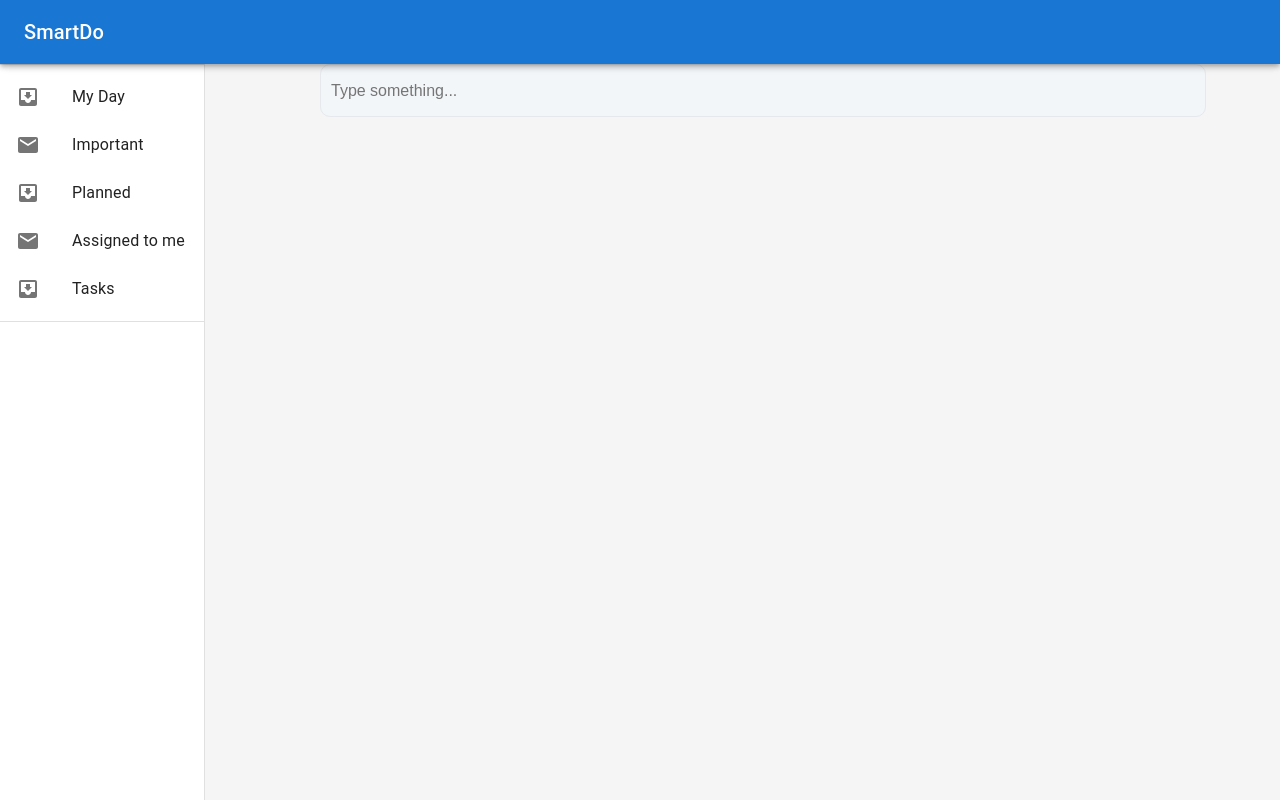
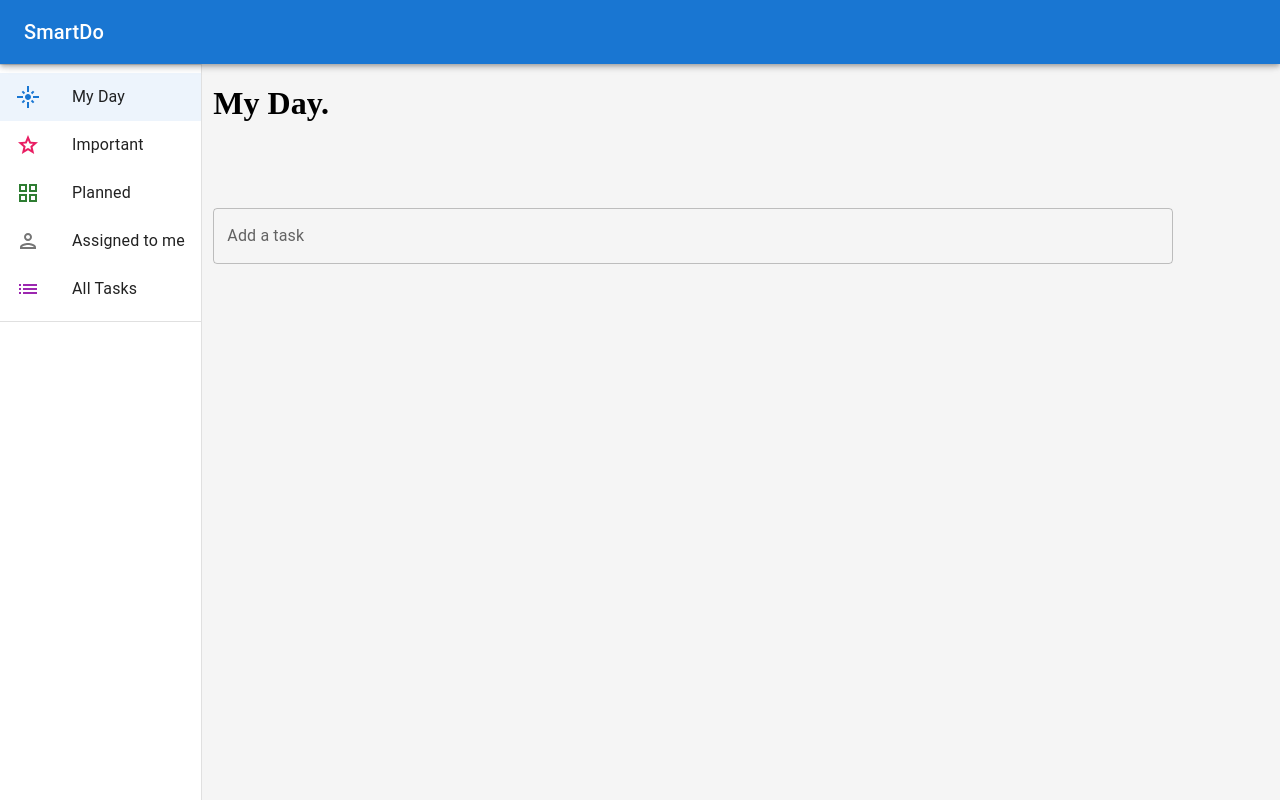
Before and after one commit to sachintripathi0077/smartToDo, a React (Create React App) app in the folder smart-todo/: page /dashboard in a window 1280 px wide. Built offline with nearby package versions, Linux system fonts and the light colour scheme.

Commit message:
SideDrawer changes: Selected item highlight+render

```diff
--- a/smart-todo/package.json
+++ b/smart-todo/package.json
@@ -14,6 +14,7 @@
     "material-ui": "^1.0.0-beta.47",
     "react": "^17.0.2",
     "react-dom": "^17.0.2",
+    "react-redux": "^7.2.6",
     "react-router-dom": "^6.0.2",
     "react-scripts": "4.0.3",
     "web-vitals": "^1.1.2"
--- a/smart-todo/src/App.css
+++ b/smart-todo/src/App.css
@@ -19,5 +19,5 @@
 
 #inputBarPos{
   padding-left: 10%;
-  bottom: 0px;
+
 }
--- a/smart-todo/src/Components/Dashboard.js
+++ b/smart-todo/src/Components/Dashboard.js
@@ -5,21 +5,57 @@ import Box from "@mui/material/Box";
 import Paper from "@mui/material/Paper";
 import Grid from "@mui/material/Grid";
 import InputBar from "./InputBar";
+import MyDay from "./Layout/DrawerPages/MyDay";
+import Important from "./Layout/DrawerPages/Important";
+import Planned from "./Layout/DrawerPages/Planned";
+import Assigned from "./Layout/DrawerPages/Assigned";
+import All from "./Layout/DrawerPages/All";
+import { Routes, Route } from "react-router-dom";
+import { useState, useEffect } from "react";
 
 function Dashboard() {
-  console.log("Dashboard loaded.");
+  const [drawerItem, setDrawerItem] = useState({
+    item: "MyDay",
+  });
+  const displayDrawerItemType = (type) => {
+    setDrawerItem({ item: type });
+  };
+
+  useEffect(() => {
+    console.log(drawerItem.item, "==>State");
+  }, [drawerItem]);
+
+  const renderDrawerItem = () => {
+    switch (drawerItem.item) {
+      case "MyDay":
+        return <MyDay />;
+      case "Important":
+        return <Important />;
+      case "Planned":
+        return <Planned />;
+      case "Assigned":
+        return <Assigned />;
+      case "All":
+        return <All />;
+      default:
+        return <MyDay />;
+    }
+  };
+
   return (
     <>
       <Box sx={{ flexGrow: 1 }}>
         <Grid container spacing={0}>
           <Grid item xs={6} md={2}>
-            <SideDrawer />
+            <SideDrawer
+              displayType={displayDrawerItemType}
+              selectedItem={drawerItem.item}
+            />
           </Grid>
           <Grid item xs={6} md={10}>
+            {renderDrawerItem()}
 
-            <div id="inputBarPos">
-              <InputBar />
-            </div>
+            <InputBar />
           </Grid>
         </Grid>
       </Box>
--- a/smart-todo/src/Components/InputBar.js
+++ b/smart-todo/src/Components/InputBar.js
@@ -1,43 +1,22 @@
 import * as React from 'react';
-import { useInput } from '@mui/base';
-import { styled } from '@mui/system';
+import Box from '@mui/material/Box';
+import TextField from '@mui/material/TextField';
+import Toolbar from '@mui/material/Toolbar';
 
-const StyledInputElement = styled('input')`
-  width: 90%;
-  font-size: 1rem;
-  font-family: IBM Plex Sans, sans-serif;
-  font-weight: 400;
-  line-height: 2.4375em;
-  background: rgb(243, 246, 249);
-  border: 1px solid #e5e8ec;
-  border-radius: 10px;
-  padding: 6px 10px ;
-  padding-left:2%
-  color: #20262d;
-  transition: 90% 300ms ease;
+export default function InputBar() {
+    const handleChange = ()=>{
+        console.log("change happended.")
+    }
+  return (
+    <Box
+      sx={{
+        width: '90%',
+        maxWidth: '100%',
 
-  &:hover {
-    background: #eaeef3;
-    border-color: #e5e8ec;
-  }
-
-  &:focus {
-    outline: none;
-    width: 90%;
-    transition: width 200ms ease-out;
-  }
-`;
-
-const CustomInput = React.forwardRef(function CustomInput(props, ref) {
-  const { getRootProps, getInputProps } = useInput(props, ref);
-
-  return (
-    <div {...getRootProps()}>
-      <StyledInputElement {...props} {...getInputProps()} />
-    </div>
+      }}
+    >
+        <Toolbar/>
+      <TextField fullWidth label="Add a task" id="fullWidth" onChange={handleChange}/>
+    </Box>
   );
-});
-
-export default function UseInput() {
-  return <CustomInput aria-label="Demo input" placeholder="Type something..." />;
 }
--- /dev/null
+++ b/smart-todo/src/Components/Layout/DrawerPages/All.js
@@ -0,0 +1,13 @@
+import React from 'react'
+
+function All() {
+    return (
+        <div>
+            <h1>
+                All Tasks.
+            </h1>
+        </div>
+    )
+}
+
+export default All
--- /dev/null
+++ b/smart-todo/src/Components/Layout/DrawerPages/Assigned.js
@@ -0,0 +1,11 @@
+import React from "react";
+
+function Assigned() {
+  return (
+    <div>
+      <h1>Assigned to me.</h1>
+    </div>
+  );
+}
+
+export default Assigned;
--- /dev/null
+++ b/smart-todo/src/Components/Layout/DrawerPages/Important.js
@@ -0,0 +1,11 @@
+import React from "react";
+
+function Important() {
+  return (
+    <div>
+      <h1>Important.</h1>
+    </div>
+  );
+}
+
+export default Important;
--- /dev/null
+++ b/smart-todo/src/Components/Layout/DrawerPages/MyDay.js
@@ -0,0 +1,13 @@
+import React from 'react'
+
+function MyDay() {
+    return (
+        <div>
+            <h1>
+                My Day.
+            </h1>
+        </div>
+    )
+}
+
+export default MyDay
--- /dev/null
+++ b/smart-todo/src/Components/Layout/DrawerPages/Planned.js
@@ -0,0 +1,11 @@
+import React from "react";
+
+function Planned() {
+  return (
+    <div>
+      <h1>Planned.</h1>
+    </div>
+  );
+}
+
+export default Planned;
--- a/smart-todo/src/Components/Layout/SideDrawer.js
+++ b/smart-todo/src/Components/Layout/SideDrawer.js
@@ -1,49 +1,31 @@
 import * as React from "react";
 import Box from "@mui/material/Box";
 import Drawer from "@mui/material/Drawer";
-import CssBaseline from "@mui/material/CssBaseline";
-import AppBar from "@mui/material/AppBar";
 import Toolbar from "@mui/material/Toolbar";
 import List from "@mui/material/List";
-import Typography from "@mui/material/Typography";
 import Divider from "@mui/material/Divider";
 import ListItem from "@mui/material/ListItem";
 import ListItemIcon from "@mui/material/ListItemIcon";
 import ListItemText from "@mui/material/ListItemText";
-import InboxIcon from "@mui/icons-material/MoveToInbox";
-import MailIcon from "@mui/icons-material/Mail";
-// import { makeStyles } from "@mui/material";
-// import { makeStyles } from '@mui/styles';
+import FlareIcon from "@mui/icons-material/Flare";
+import GradeOutlinedIcon from "@mui/icons-material/GradeOutlined";
+import { pink } from "@mui/material/colors";
+import GridViewOutlinedIcon from "@mui/icons-material/GridViewOutlined";
+import PersonOutlinedIcon from "@mui/icons-material/PersonOutlined";
+import ListOutlinedIcon from "@mui/icons-material/ListOutlined";
+import { purple } from "@mui/material/colors";
+import { Link, Route, Routes } from "react-router-dom";
+import MyDay from "./DrawerPages/MyDay";
 
-const drawerWidth = "16%";
-
-// const useStyles = makeStyles((theme)=>({
-//   bottomPush: {
-//     position: "fixed",
-//     bottom: 0,
-//     textAlign: "center",
-//     paddingBottom: 10,
-// }
-// }))
+const drawerWidth = "auto";
 
 function SideDrawer(props) {
-  {
-    console.log("Drawer loaded");
-  }
-  // const classes = useStyles();
+  const handleClick = (type) => {
+    props.displayType(type);
+  };
+
   return (
     <Box sx={{ display: "flex" }}>
-      {/* <CssBaseline /> */}
-      {/* <AppBar
-        position="fixed"
-        sx={{ width: `calc(100% - ${drawerWidth}px)`, ml: `${drawerWidth}px` }}
-      >
-        <Toolbar>
-          <Typography variant="h6" noWrap component="div">
-            Permanent drawer
-          </Typography>
-        </Toolbar>
-      </AppBar> */}
       <Drawer
         sx={{
           width: drawerWidth,
@@ -60,28 +42,68 @@ function SideDrawer(props) {
         <Toolbar />
         <Divider />
         <List>
-          {["My Day", "Important", "Planned", "Assigned to me", "Tasks"].map(
-            (text, index) => (
-              <ListItem button key={text}>
-                <ListItemIcon>
-                  {index % 2 === 0 ? <InboxIcon /> : <MailIcon />}
-                </ListItemIcon>
-                <ListItemText primary={text} />
-              </ListItem>
-            )
-          )}
+          <ListItem
+            button
+            key={"My Day"}
+            onClick={() => handleClick("MyDay")}
+            selected={props.selectedItem === "MyDay"}
+          >
+            <ListItemIcon>
+              <FlareIcon color="primary" />
+            </ListItemIcon>
+            <ListItemText primary={"My Day"} />
+          </ListItem>
+
+          <ListItem
+            button
+            key={"Important"}
+            onClick={() => handleClick("Important")}
+            selected={props.selectedItem === "Important"}
+          >
+            <ListItemIcon>
+              <GradeOutlinedIcon sx={{ color: pink[500] }} />
+            </ListItemIcon>
+            <ListItemText primary={"Important"} />
+          </ListItem>
+
+          <ListItem
+            button
+            key={"Planned"}
+            onClick={() => handleClick("Planned")}
+            selected={props.selectedItem === "Planned"}
+          >
+            <ListItemIcon>
+              <GridViewOutlinedIcon color="success" />
+            </ListItemIcon>
+            <ListItemText primary={"Planned"} />
+          </ListItem>
+
+          <ListItem
+            button
+            key={"Assigned to me"}
+            onClick={() => handleClick("Assigned")}
+            selected={props.selectedItem === "Assigned"}
+          >
+            <ListItemIcon>
+              <PersonOutlinedIcon color="action" />
+            </ListItemIcon>
+            <ListItemText primary={"Assigned to me"} />
+          </ListItem>
+
+          <ListItem
+            button
+            key={"All Tasks"}
+            onClick={() => handleClick("All")}
+            selected={props.selectedItem === "All"}
+          >
+            <ListItemIcon>
+              <ListOutlinedIcon sx={{ color: purple[500] }} />
+            </ListItemIcon>
+            <ListItemText primary={"All Tasks"} />
+          </ListItem>
         </List>
+
         <Divider />
-        <List>
-          {[].map((text, index) => (
-            <ListItem button key={text}>
-              <ListItemIcon>
-                {index % 2 === 0 ? <InboxIcon /> : <MailIcon />}
-              </ListItemIcon>
-              <ListItemText primary={text} />
-            </ListItem>
-          ))}
-        </List>
       </Drawer>
     </Box>
   );
```
Also changed, not shown: 1 other file (tests, documents, lock files or other folders).
